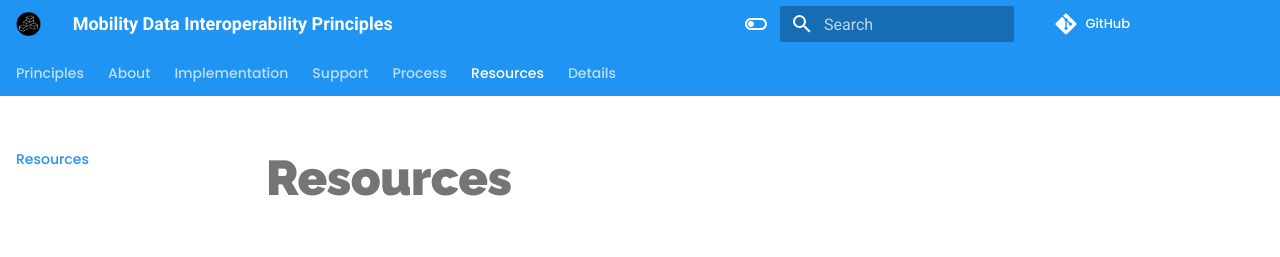
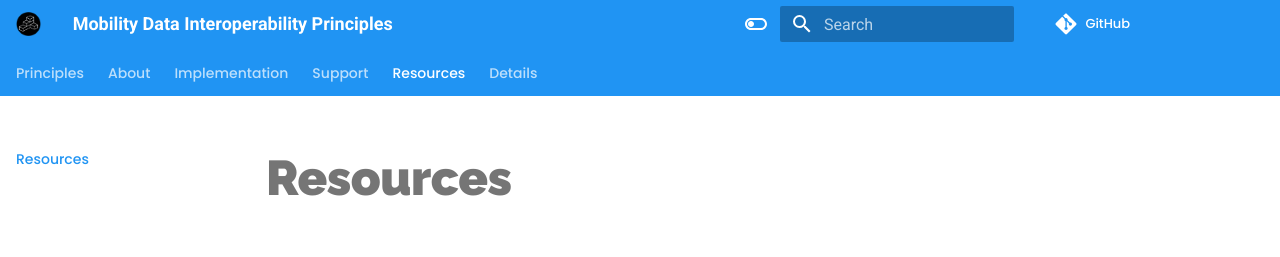
Before and after one commit to interoperable-mobility/principles, an MkDocs documentation site: the page built from docs/resources.md, in a window 1280 px wide. Shown: the top 257 px of the page. Built offline with MkDocs 1.6.1 and Material for MkDocs 9.7.7, drawn with Linux system fonts in a browser that asks for light colours; nearby versions of some CDN libraries; comment, search, counter and statistics services are not loaded.

Commit message:
chore: process page was removed

```diff
--- a/mkdocs.yml
+++ b/mkdocs.yml
@@ -8,7 +8,6 @@ nav:
   - About: about.md
   - Implementation: implementation.md
   - Support: support.md
-  - Process: process.md
   - Resources: resources.md
   - Details: definitions.md
 
```
